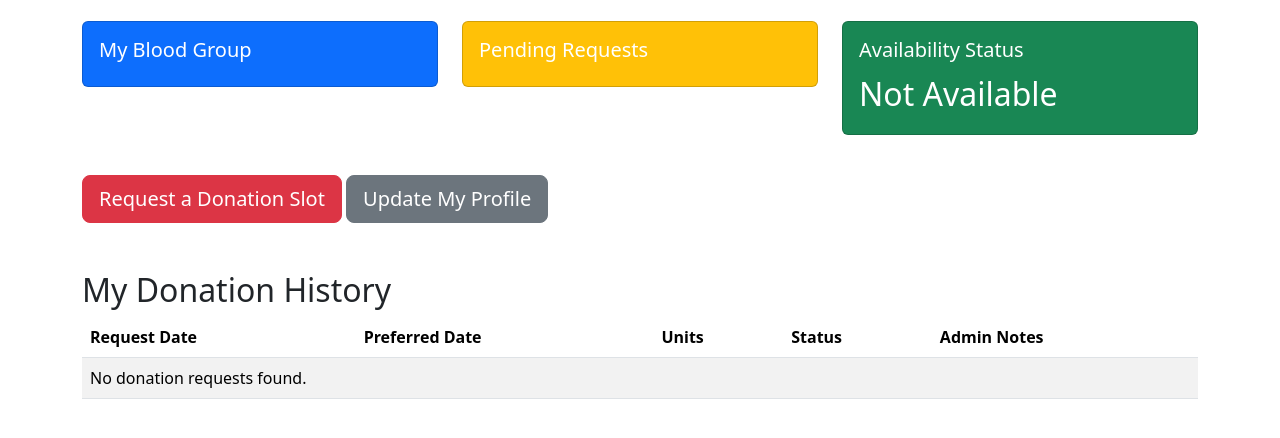
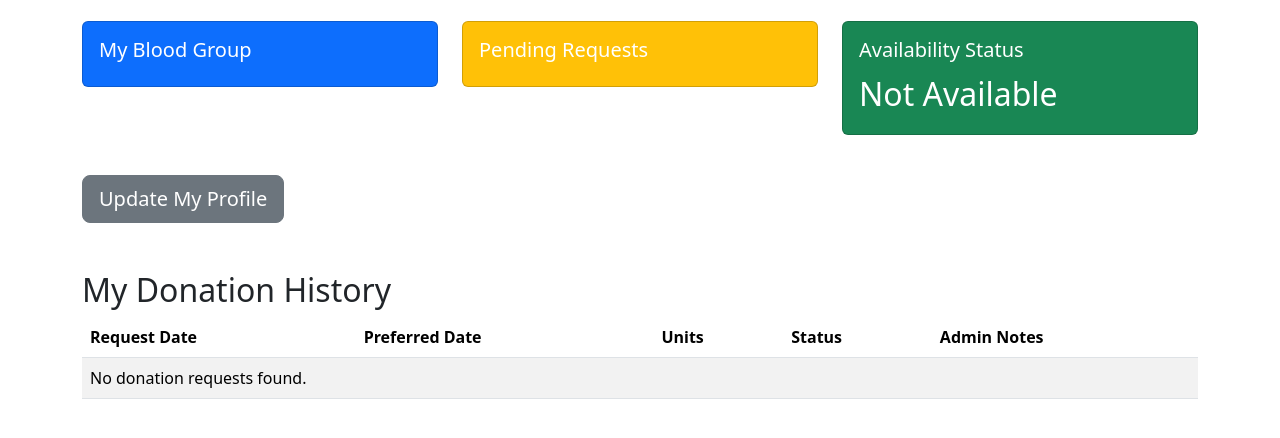
Before and after one commit to mohian-dev/BloodManagementSystem, a Django app: template bdms/templates/donations/donor_dashboard.html in a window 1280 px wide. Shown: the part 131-569 px from the top of the page. Run offline with Django 4.2, Linux system fonts and the light colour scheme; the template is opened without the code that fills it, so the values that code supplies are empty.

Commit message:
url correction

```diff
--- a/bdms/templates/donations/donor_dashboard.html
+++ b/bdms/templates/donations/donor_dashboard.html
@@ -39,7 +39,7 @@
 
 <div class="row mb-4">
     <div class="col-md-12">
-        <a href="{% url 'request_donation' %}" class="btn btn-lg btn-danger">Request a Donation Slot</a>
+        {% comment %} <a href="{% url 'request_donation' %}" class="btn btn-lg btn-danger">Request a Donation Slot</a> {% endcomment %}
         <a href="{% url 'profile' %}" class="btn btn-lg btn-secondary">Update My Profile</a>
     </div>
 </div>
```
Also changed, not shown: bdms/db.sqlite3.
